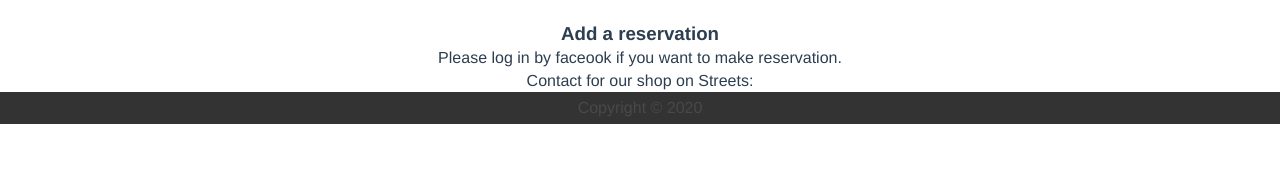
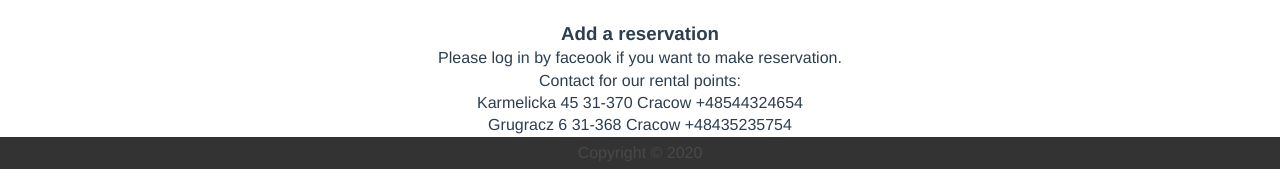
Before and after one commit to Daooshi/project-bai, a Vue app in the folder project-bai/: page / in a window 1280 px wide. Shown: the part 610-797 px from the top of the page. Built offline with nearby package versions, Linux system fonts and the light colour scheme; no server answers.

Commit message:
add contact

```diff
--- a/project-bai/src/components/layout/Contact.vue
+++ b/project-bai/src/components/layout/Contact.vue
@@ -3,7 +3,16 @@
         <div class="container">
     <div class="row">
       <div class="col-lg-12 text-center">
-        Contact for our shop on Streets:
+
+        <p>Contact for our rental points:</p>
+        <p>Karmelicka 45
+            31-370 Cracow
+            +48544324654</p>
+        <p>Grugracz 6
+            31-368 Cracow
+            +48435235754
+        </p>
+
         </div>
         </div></div>
     </div>
```
